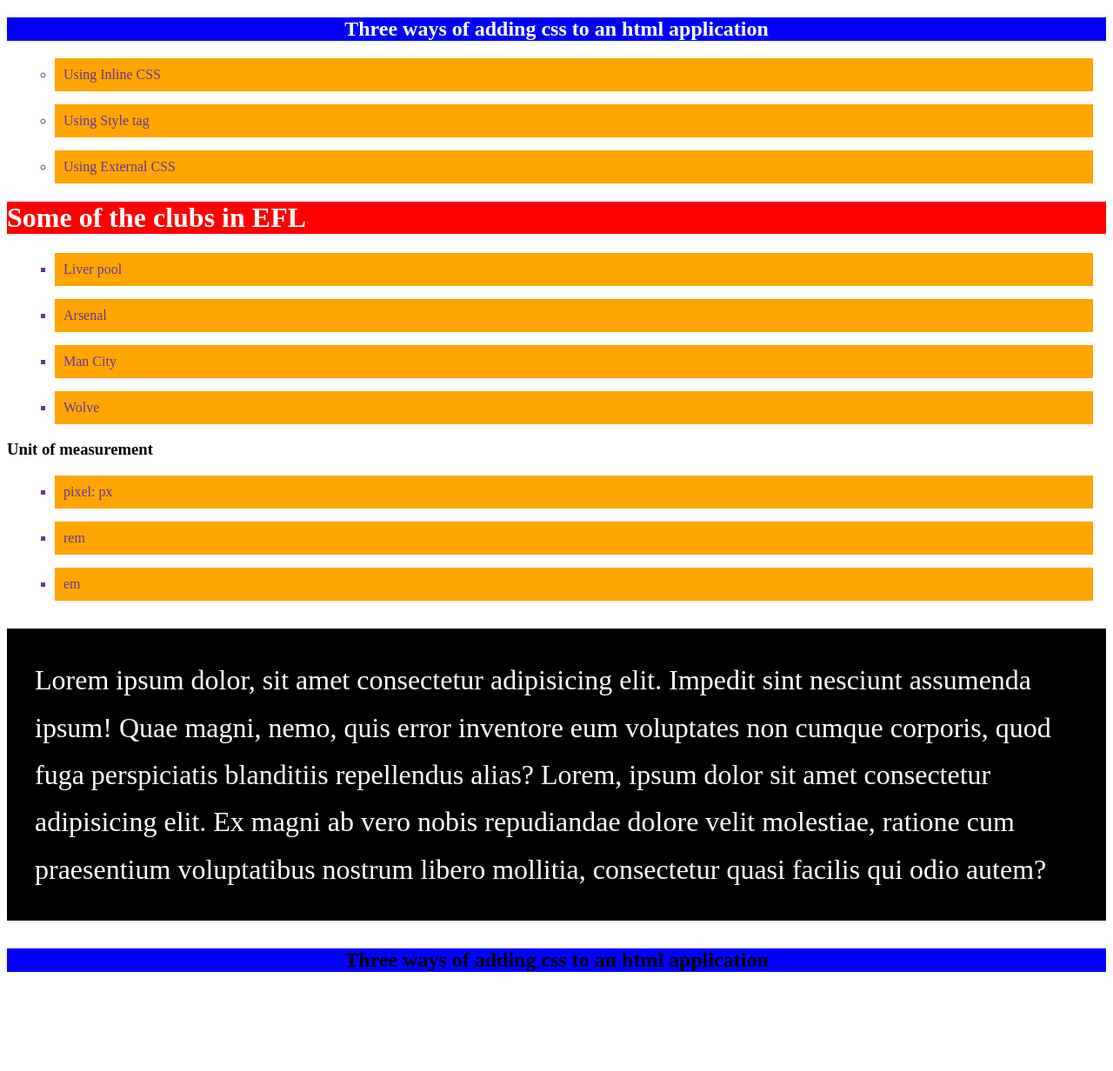
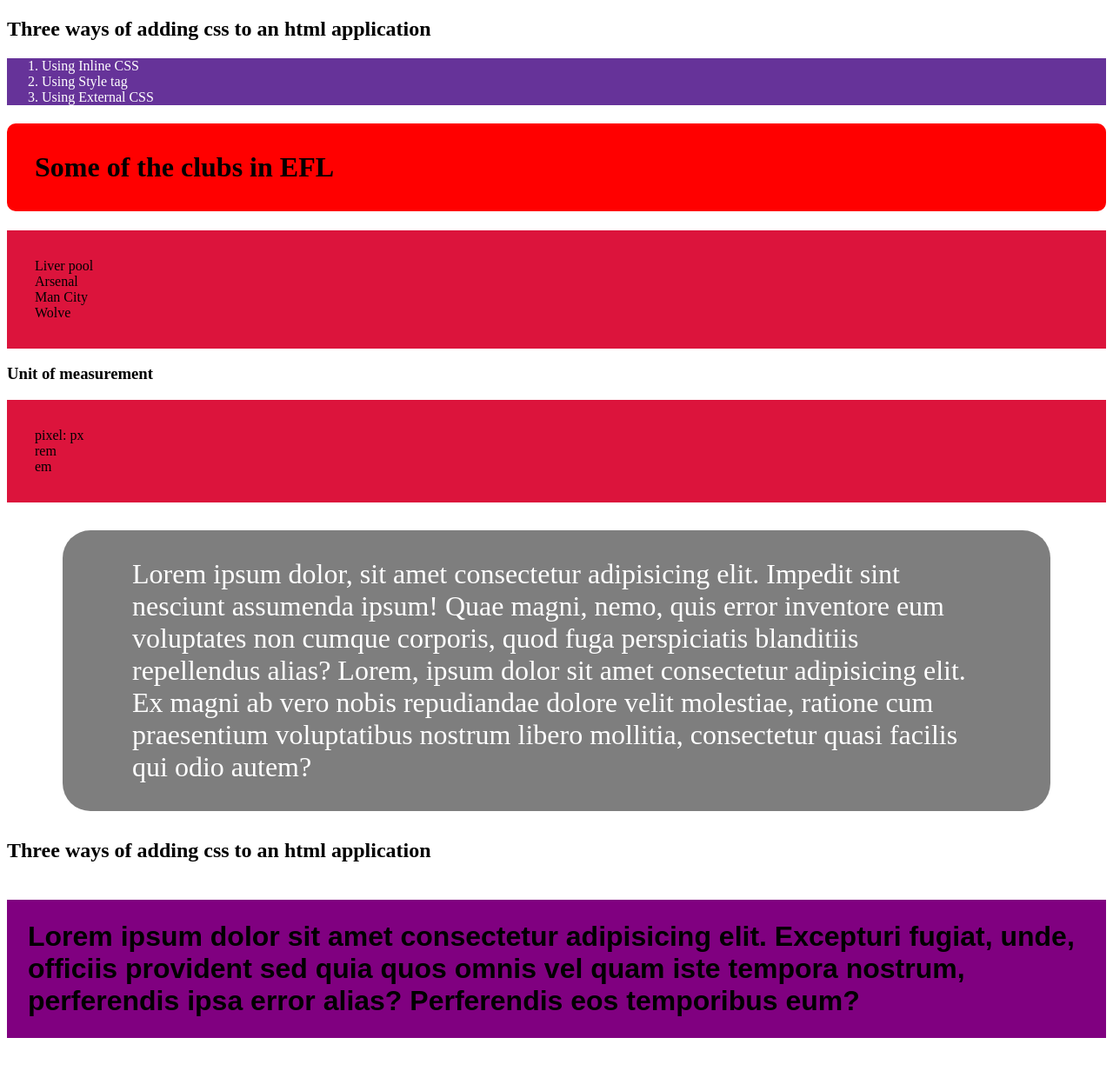
Before and after one commit to kazeemsho/css_introduction, a plain HTML site: page index.html in a window 1280 px wide. Shown: the whole page at 87% size. Before the commit the page ends 1138 px from the top, so only its background shows below. Drawn offline with Linux system fonts and the light colour scheme.

Commit message:
adding_css

```diff
--- a/index.html
+++ b/index.html
@@ -3,9 +3,11 @@
   <head>
     <meta charset="UTF-8" />
     <meta name="viewport" content="width=device-width, initial-scale=1.0" />
-    <title>Document</title>
+    <title>CSS CLASS</title>
+    <link rel="stylesheet" href="./style.css">
+    <link rel="stylesheet" href="">
   </head>
-  <style>
+  <!--<style>
     h1 {
       color: white;
       text-align: left;
@@ -35,10 +37,10 @@
       line-height: 1.7;
       font-size: 2rem;
     }
-  </style>
+  </style>-->
 
   <body>
-    <h2 style="color: white">
+    <h2>
       Three ways of adding css to an html application
     </h2>
     <ol>
@@ -70,5 +72,18 @@
       facilis qui odio autem?
     </p>
     <h2>Three ways of adding css to an html application</h2>
+
+    <h4
+      style="
+        font-size: 2rem;
+        background-color: purple;
+        font-family: Arial, Helvetica, sans-serif;
+        padding: 1.5rem;
+      "
+    >
+      Lorem ipsum dolor sit amet consectetur adipisicing elit. Excepturi fugiat,
+      unde, officiis provident sed quia quos omnis vel quam iste tempora
+      nostrum, perferendis ipsa error alias? Perferendis eos temporibus eum?
+    </h4>
   </body>
 </html>
--- /dev/null
+++ b/style.css
@@ -0,0 +1,24 @@
+h1 {
+  background-color: red;
+  padding: 2rem;
+  border-radius: 10px;
+}
+ol {
+  background-color: rebeccapurple;
+  color: white;
+}
+ul {
+  background-color: crimson;
+  list-style: none;
+  padding: 2rem;
+}
+p {
+  background-color: black;
+  color: white;
+  margin: 2rem 4rem;
+  padding: 2rem 5rem;
+  border-radius: 2rem;
+  font-size: 2rem;
+  font-weight: 800rem;
+  opacity: 0.5;
+}
```
